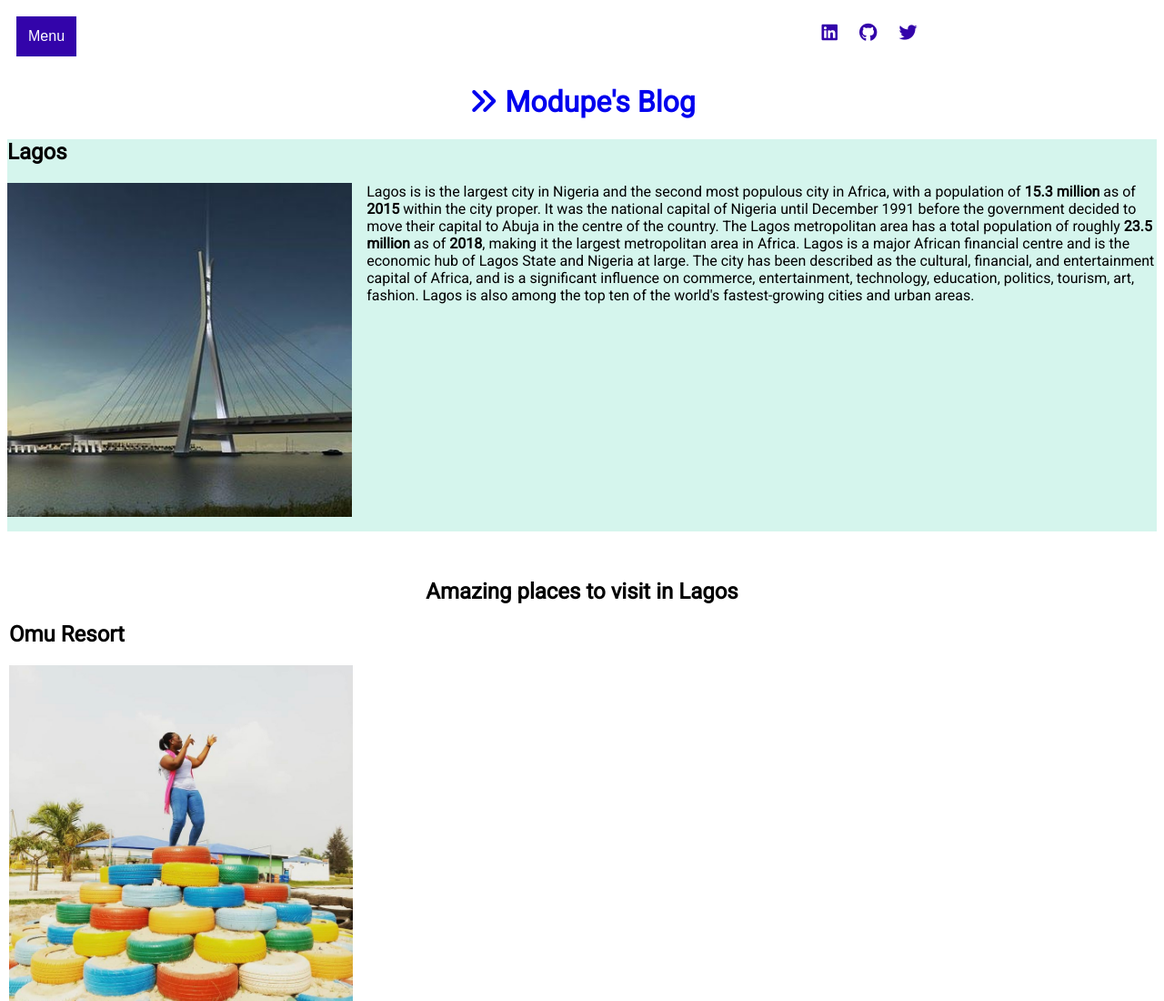
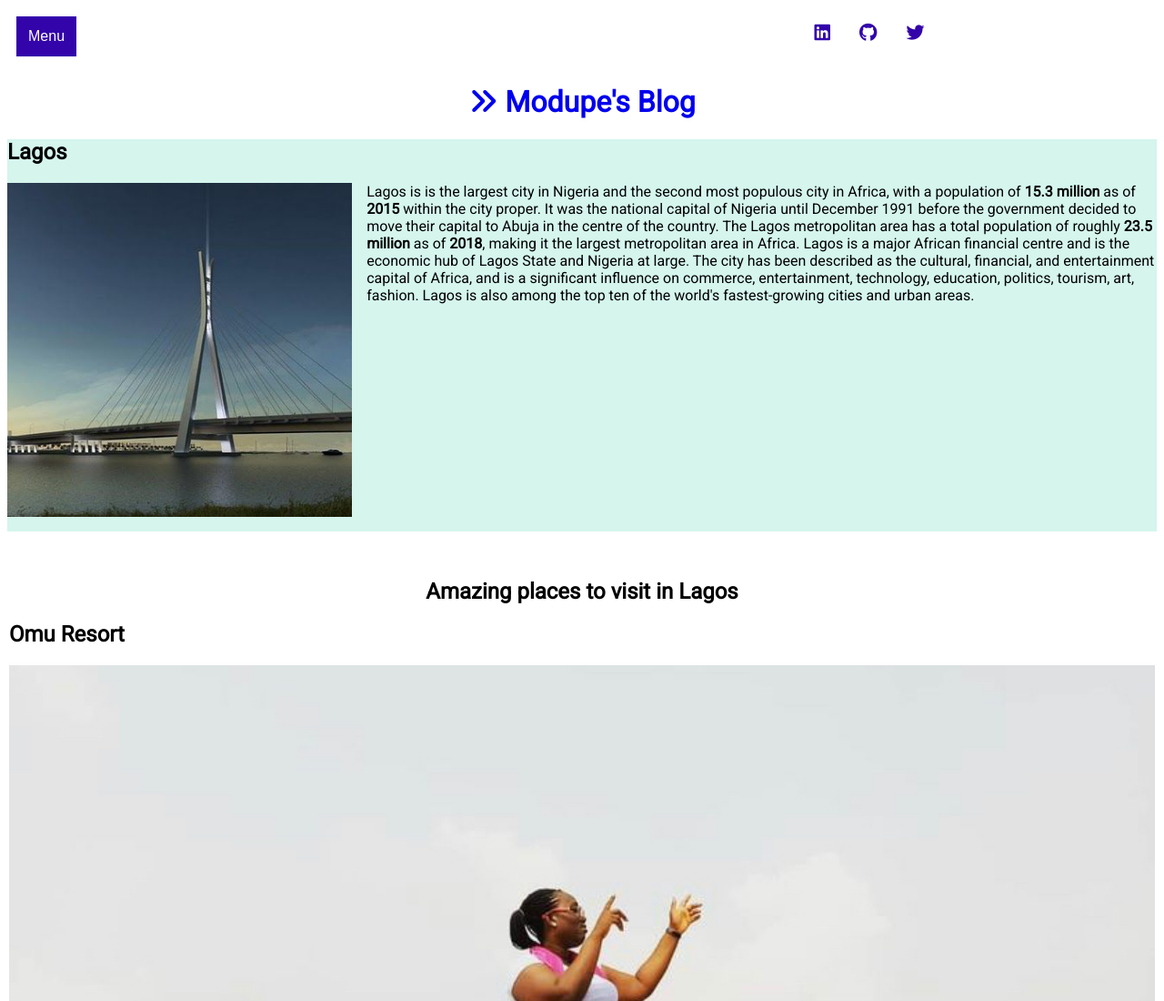
Before and after one commit to Olukogamodupe/Modupe, a plain HTML site: page index.html in a window 1280 px wide. Shown: the top 1100 px of the page at 91% size. Drawn offline with Linux system fonts and the light colour scheme.

Commit message:
Update style.css

```diff
--- a/css/style.css
+++ b/css/style.css
@@ -66,7 +66,7 @@ body{
   flex-flow: row wrap;
   justify-content: center;
   text-align: center;
-  gap:1.5rem;
+  gap:2rem;
 }
 .name-float a{
 text-decoration: none;
@@ -85,7 +85,7 @@ nav a:hover{
   color:rgb(39, 32, 124);
 }
 img{
-  width:30%;
+  width:100%;
 }
 .floatleft{
   float:left;
```
